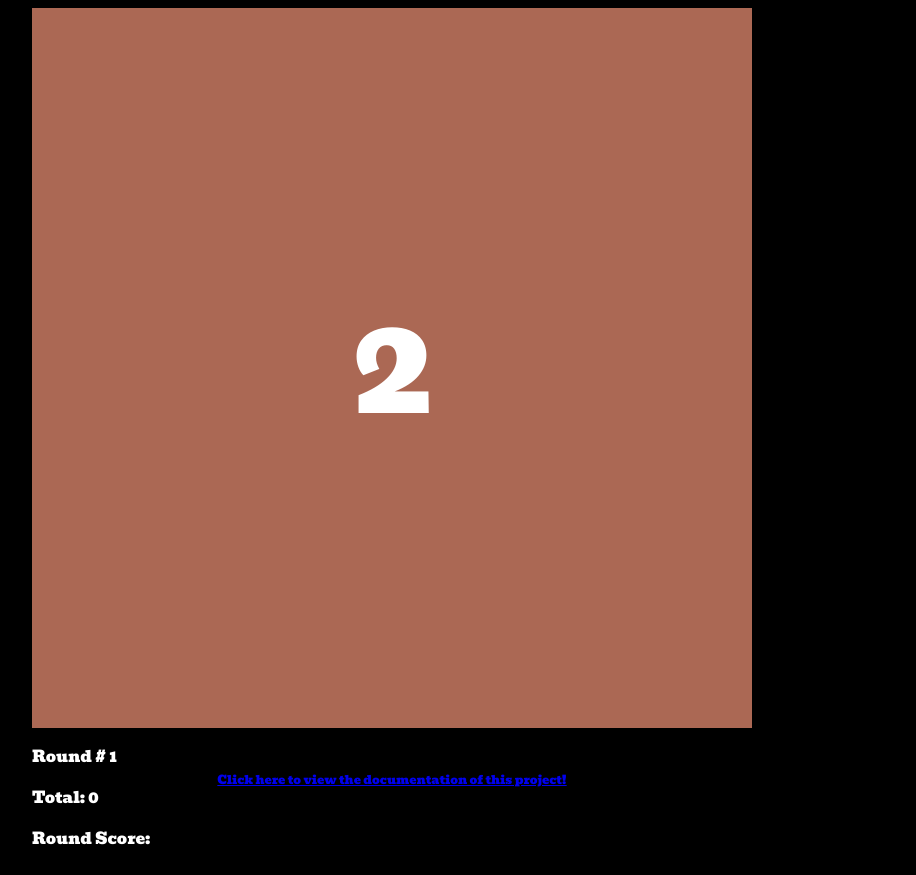
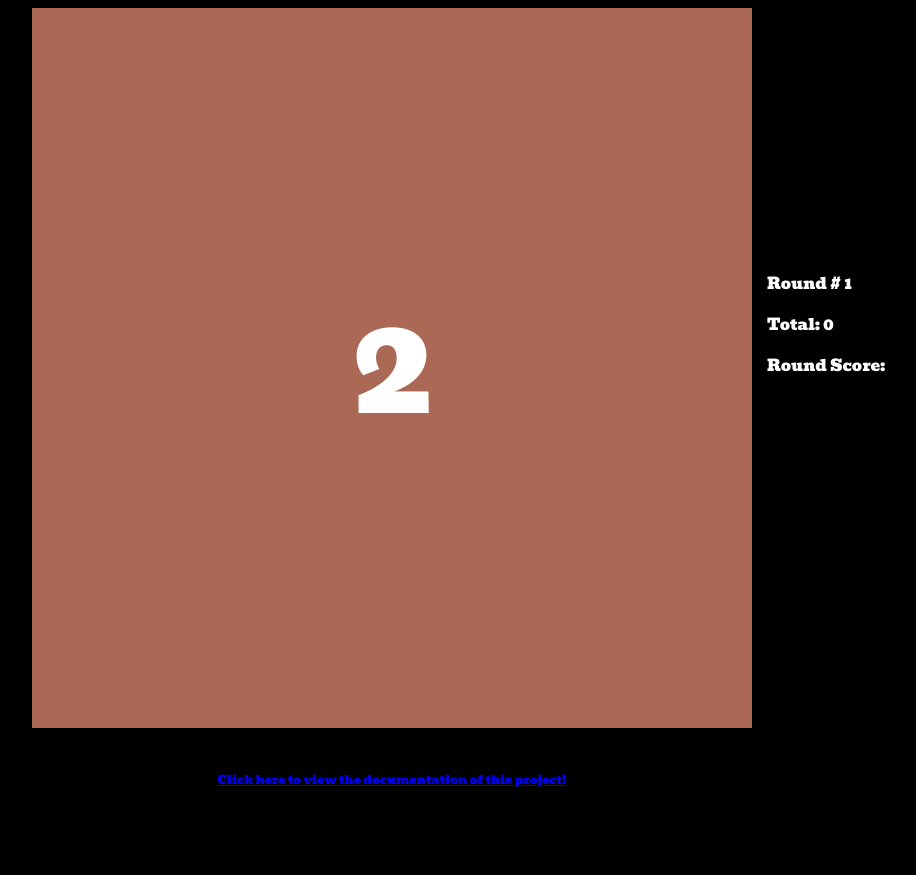
Before and after one commit to tzenger/ColorMatchOnline, a website: page public/index.html in a window 1280 px wide. Both pictures are taken after a click on the button "Start Game". Shown: the whole page, without its empty margins (248-1164 px from the left). After the commit the page ends 800 px from the top, so only its background shows below. Drawn offline with Linux system fonts and the light colour scheme.

Commit message:
Fixed Positioning

```diff
--- a/public/index.html
+++ b/public/index.html
@@ -33,11 +33,14 @@
         <div id="circleCorrect"></div>
         <div id="circle"></div>
         </div>
-        <p id="roundNumber"></p>
-        <p id="totalScore"></p>
-        <p id="roundScore"></p>
-        <button onclick="runRound()" id="nextRoundButton">Next Round</button>
-        <button onclick="showResults()" id="resultsButton">See Your Results</button>
+        <div id="information">
+            <p id="roundNumber"></p>
+            <p id="totalScore"></p>
+            <p id="roundScore"></p>
+            <button onclick="runRound()" id="nextRoundButton">Next Round</button>
+            <button onclick="showResults()" id="resultsButton">See Your Results</button>
+        </div>
+
 </div>
 
 <div class="container" id="results">
--- a/public/style.css
+++ b/public/style.css
@@ -79,6 +79,14 @@ body {
   width: auto;
 }
 
+#information {
+  top: 30vh;
+  width: 200px;
+  padding: 15px;
+  display: inline-block;
+  position: fixed;
+}
+
 #footer {
     position: absolute;
     bottom: 0;
```
